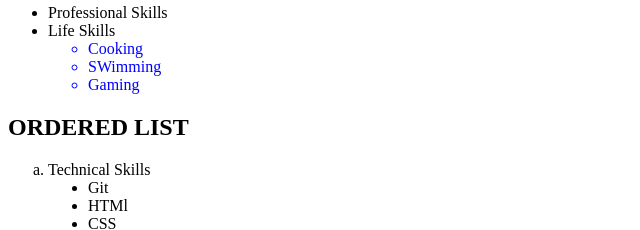
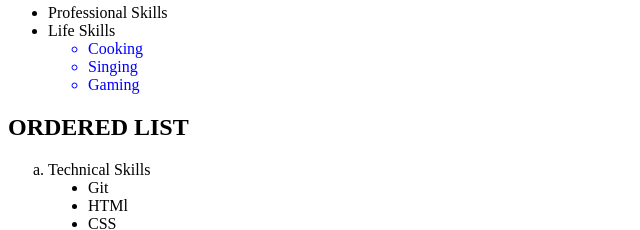
Before and after one commit to TechCyndi/Skills-Set, a plain HTML site: page index.html in a window 1280 px wide. Shown: the part 261-491 px from the top of the page, 0-640 px from the left. Drawn offline with Linux system fonts and the light colour scheme.

Commit message:
Update index.html

```diff
--- a/index.html
+++ b/index.html
@@ -32,7 +32,7 @@
       <li>Life Skills</li>
       <ul style="list-style-type: circle ; color: blue">
           <li>Cooking</li>
-          <li>SWimming</li>
+          <li>Singing</li>
           <li>Gaming</li>
       </ul>
     </ul>
```
